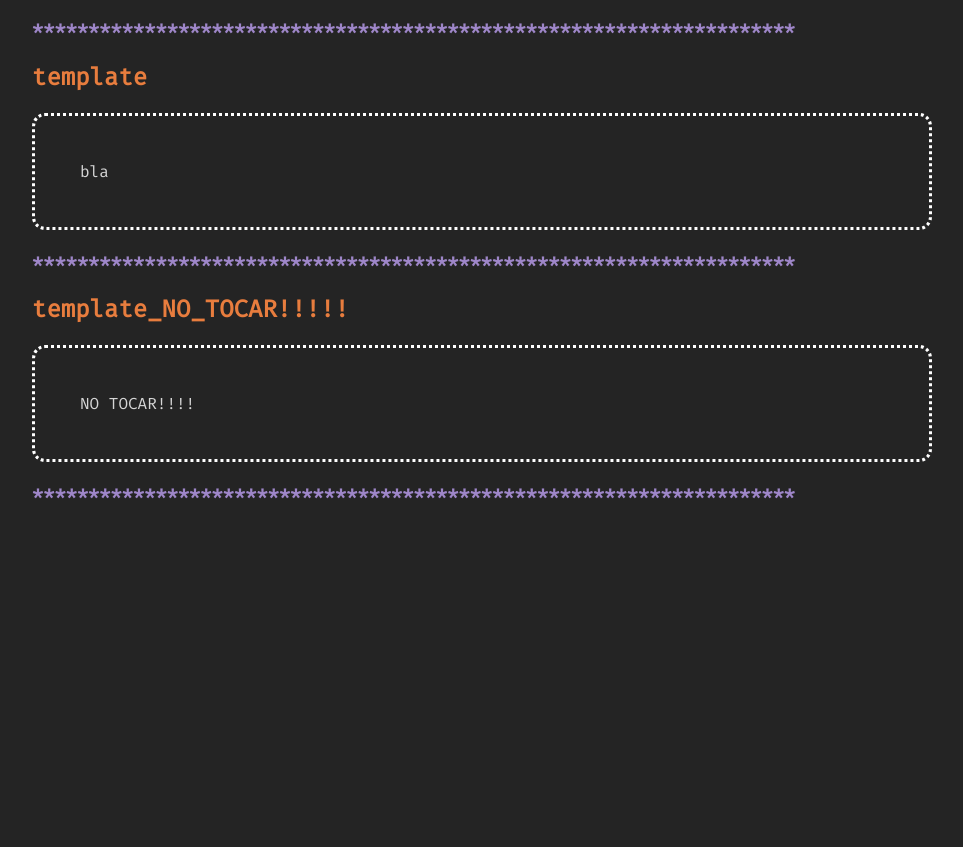
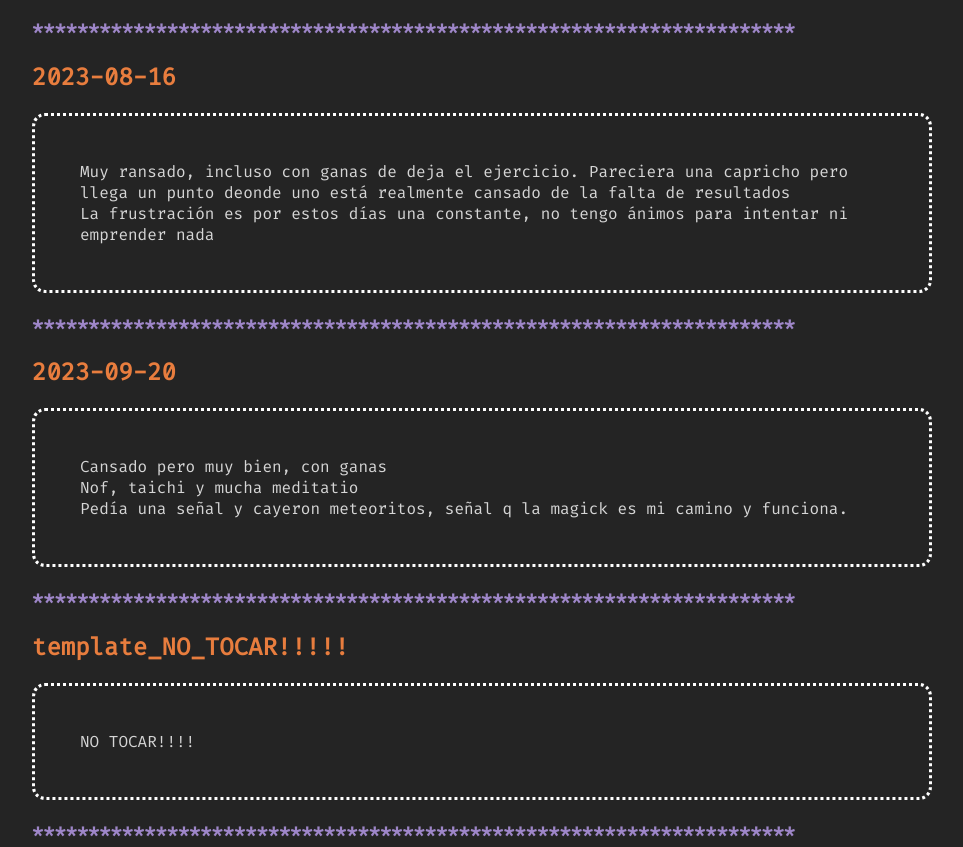
Before and after one commit to FranzRaven/FranzRaven.github.io, a plain HTML site: page Diario/diario.html in a window 1280 px wide. Shown: the part 1707-2554 px from the top of the page, without its empty margins (96-1059 px from the left). Before the commit the page ends 2232 px from the top, so only its background shows below. Drawn offline with Linux system fonts and the light colour scheme.

Commit message:
diario_20-09-23

```diff
--- a/Diario/diario.html
+++ b/Diario/diario.html
@@ -10,16 +10,15 @@
 
 </head>
 
-
 <body>
 
   <header class="ascii-art">
- _____  _            _
-|  __ \(_)          (_)
-| |  | |_  __ _ _ __ _  ___
-| |  | | |/ _` | '__| |/ _ \
-| |__| | | (_| | |  | | (_) |
-|_____/|_|\__,_|_|  |_|\___/
+    _____ _ _
+    | __ \(_) (_)
+    | | | |_ __ _ _ __ _ ___
+    | | | | |/ _` | '__| |/ _ \
+    | |__| | | (_| | | | | (_) |
+    |_____/|_|\__,_|_| |_|\___/
 
 
   </header>
@@ -36,7 +35,8 @@
         <h2>2022-12-21</h2>
 
         <p class="boxing">Nueva etapa, descubriendo que no me hace muy feliz la interacción humana. <br>
-    Jajajaj, no es nuevo el descubrimiento, solo que lo olvido continuamente, esperemos que esto me evite olvidarlo tan a menudo.<br>
+          Jajajaj, no es nuevo el descubrimiento, solo que lo olvido continuamente, esperemos que esto me evite
+          olvidarlo tan a menudo.<br>
           Selección de libros, menor cantidad así me obligo a leerlos.
 
         </p>
@@ -48,11 +48,14 @@
         <h3>********************************************************************</h3>
         <h2>2023-01-21</h2>
 
-    <p class="boxing" >Vuelta al ruedo, lo recreado en la mente se manifiesta aunque de extrañas maneras. <br>
+        <p class="boxing">Vuelta al ruedo, lo recreado en la mente se manifiesta aunque de extrañas maneras. <br>
           Nunca se hará demasiado hincapié en especificar bien lo que uno desea. <br>
-      Lo peor es que aún mi visualización sigue siendo una mierda, sigo practicando pero resulta verdaderamente frustrante.<br>
-      No sé que está pasando pero existe la consiencia de que algo va de a poco creciendo, uno se siente menos en control pero a la vez más en control. Sensación rara y paradójica.<br>
-      Ramón Andrés se refiere al hecho de ir hacia dentro, dejar el ente para ir al Ser, dejar de ser uno para serlo todo. Interesante.
+          Lo peor es que aún mi visualización sigue siendo una mierda, sigo practicando pero resulta verdaderamente
+          frustrante.<br>
+          No sé que está pasando pero existe la consiencia de que algo va de a poco creciendo, uno se siente menos en
+          control pero a la vez más en control. Sensación rara y paradójica.<br>
+          Ramón Andrés se refiere al hecho de ir hacia dentro, dejar el ente para ir al Ser, dejar de ser uno para serlo
+          todo. Interesante.
 
         </p>
         <h3>********************************************************************</h3>
@@ -61,18 +64,47 @@
       <article>
         <h2>2023-01-23
         </h2>
-   <p class="boxing">Así como arriba es abajo, como adentro es afuera voy a referirme a al suceso acontecido días atrás.<br>
-   Un abejorro, manganga también así se los denomina, empezó a inspeccionar muy curioso mi termo con el agua caliente para el mate de color azul intenso. Yo justo estaba pensando en la idea de los objetivos en nuestras propias existencias y he aquí que este insecto me dió la clave interpretativa.<br>
-   Somos víctimas de nuestros propios espejismos, el inocente insecto interpretó el vivo color del plástico del termo como una flor a la cual raudo voló en busca del preciado polen topándose con un material rígido que si bien parecían enormes pétalos azules jamás pudo hallar el estigma cargado del ansiado botín.<br>
-   Por ignorancia, rigidez o la ceguera propia del que no puede variar de punto de vista somos presa del error, todo parece andar bien según nuestros parámetros y objetivos pero por ahí nos estamos dando la cabeza con algo que superficialmente parece ser nuestra misión, nuestra vocación hasta que verificamos que tenemos hambre, que tenemos una necesidad profunda no satisfecha, justo ahí deberíamos verificar no estar masticando un termo azul.
+        <p class="boxing">Así como arriba es abajo, como adentro es afuera voy a referirme a al suceso acontecido días
+          atrás.<br>
+          Un abejorro, manganga también así se los denomina, empezó a inspeccionar muy curioso mi termo con el agua
+          caliente para el mate de color azul intenso. Yo justo estaba pensando en la idea de los objetivos en nuestras
+          propias existencias y he aquí que este insecto me dió la clave interpretativa.<br>
+          Somos víctimas de nuestros propios espejismos, el inocente insecto interpretó el vivo color del plástico del
+          termo como una flor a la cual raudo voló en busca del preciado polen topándose con un material rígido que si
+          bien parecían enormes pétalos azules jamás pudo hallar el estigma cargado del ansiado botín.<br>
+          Por ignorancia, rigidez o la ceguera propia del que no puede variar de punto de vista somos presa del error,
+          todo parece andar bien según nuestros parámetros y objetivos pero por ahí nos estamos dando la cabeza con algo
+          que superficialmente parece ser nuestra misión, nuestra vocación hasta que verificamos que tenemos hambre, que
+          tenemos una necesidad profunda no satisfecha, justo ahí deberíamos verificar no estar masticando un termo
+          azul.
 
         </p>
         <h3>********************************************************************</h3>
       </article>
 
       <article>
-      <h2>template</h2>
-   <p class="boxing">bla</p>
+        <h2>2023-08-16</h2>
+        <p class="boxing">Muy ransado, incluso con ganas de deja el ejercicio. Pareciera una capricho pero llega un
+          punto deonde uno está realmente cansado de la falta de resultados
+          <br>
+          La frustración es por estos días una constante, no tengo ánimos para intentar ni emprender nada
+        </p>
+
+        <h3>********************************************************************</h3>
+      </article>
+
+      <article>
+        <h2>2023-09-20</h2>
+      <p class="boxing"> Cansado pero muy bien, con ganas<br>
+        Nof, taichi y mucha meditatio<br>
+          Pedía una señal y cayeron meteoritos, señal q la magick es mi camino y funciona.
+      </p>
+        <h3>********************************************************************</h3>
+      </article>
+
+<article>
+        <h2>template_NO_TOCAR!!!!!</h2>
+        <p class="boxing">NO TOCAR!!!!</p>
         <h3>********************************************************************</h3>
       </article>
 
@@ -85,6 +117,3 @@
 
     </section>
   </main>
-</body>
-
-</html>
```
Also changed, not shown: Aiki/aiki.html (+2 -2 lines), index.html (+1 -1 lines), 1 other file. Lines whose indentation alone changed are shown as unchanged.
